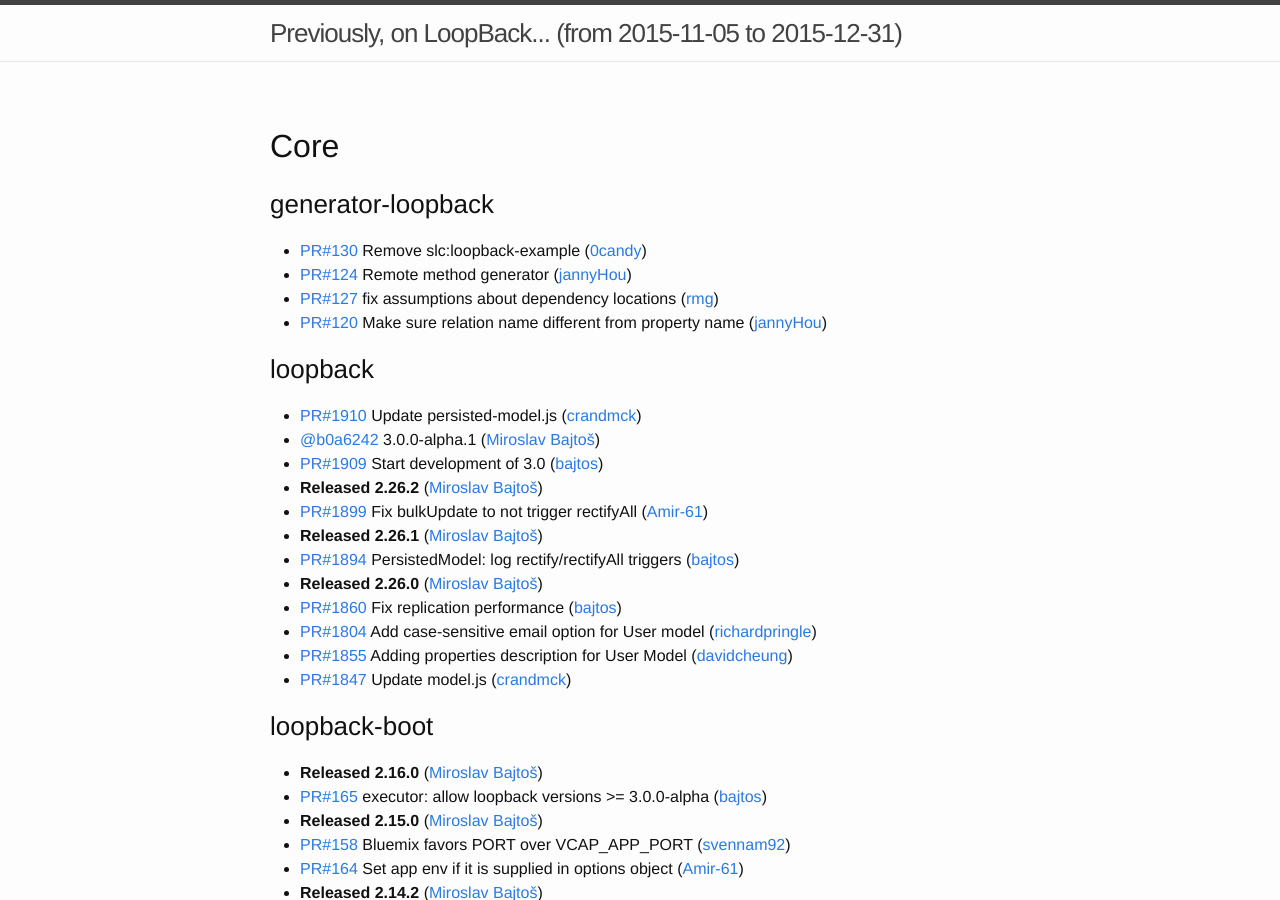
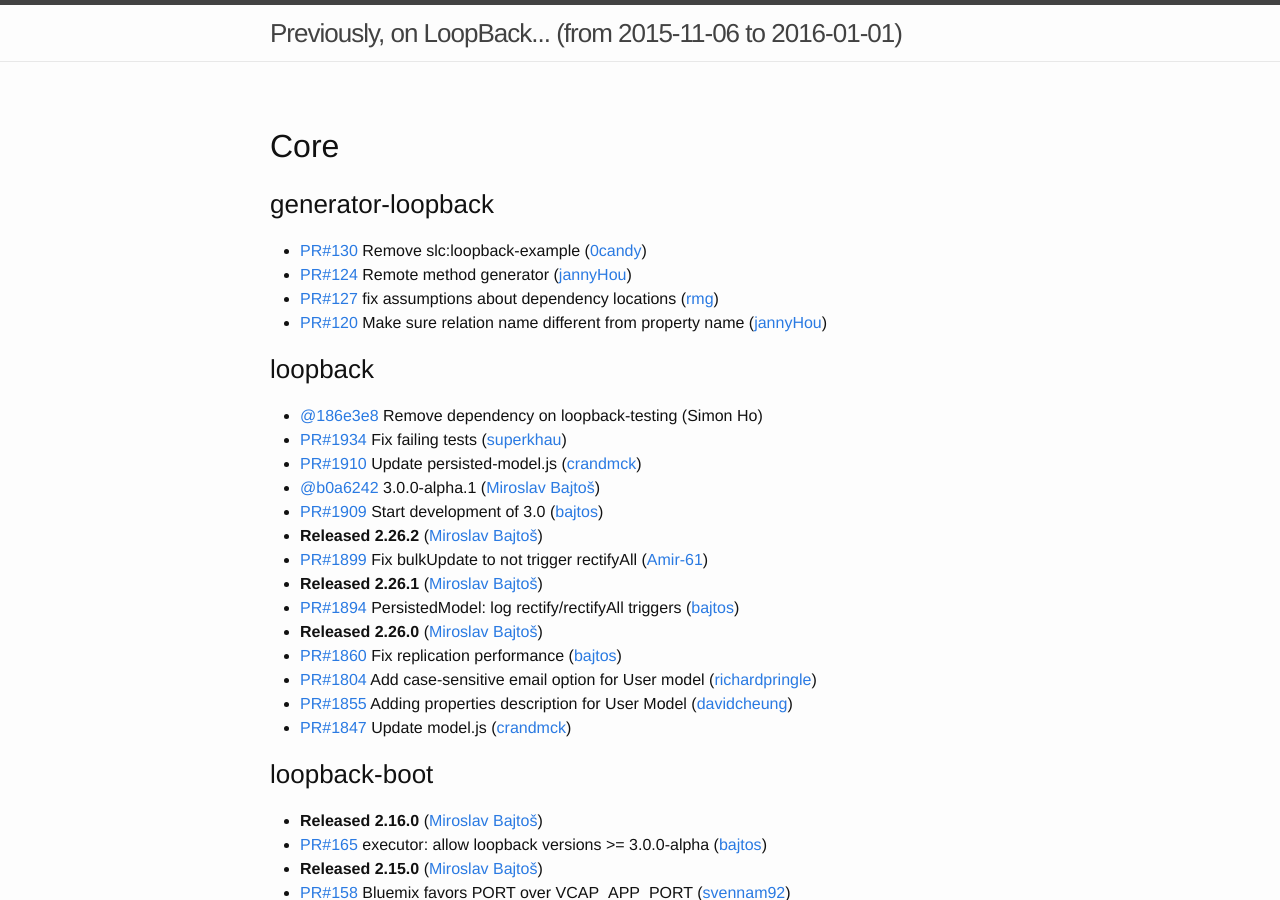
Before and after one commit to strongloop/loopback, a Jekyll site: the page built from index.md, in a window 1280 px wide and 900 px high. Built offline with Jekyll 4.4.1, drawn with Linux system fonts in a browser that asks for light colours; some of the changed text lies outside the part shown.

Commit message:
Update changelog

```diff
--- a/index.md
+++ b/index.md
@@ -1,6 +1,6 @@
 ---
 layout: page
-since: (from 2015-11-05 to 2015-12-31)
+since: (from 2015-11-06 to 2016-01-01)
 ---
 
 ## Core
@@ -13,6 +13,8 @@
 
 
 ### loopback
+ * [@186e3e8](https://github.com/strongloop/loopback/commit/186e3e8f924bbb324b66f46ed8ea4e10f2647319) Remove dependency on loopback-testing (Simon Ho)
+ * [PR#1934](https://github.com/strongloop/loopback/pull/1934) Fix failing tests ([superkhau](https://github.com/superkhau))
  * [PR#1910](https://github.com/strongloop/loopback/pull/1910) Update persisted-model.js ([crandmck](https://github.com/crandmck))
  * [@b0a6242](https://github.com/strongloop/loopback/commit/b0a62422c1d83c9b748bb97b7100e8dd8d2220e0) 3.0.0-alpha.1 ([Miroslav Bajtoš](https://github.com/bajtos))
  * [PR#1909](https://github.com/strongloop/loopback/pull/1909) Start development of 3.0 ([bajtos](https://github.com/bajtos))
@@ -170,6 +172,7 @@
 
 
 ### loopback-component-push
+ * [PR#109](https://github.com/strongloop/loopback-component-push/pull/109) Remove dependency on loopback-testing ([superkhau](https://github.com/superkhau))
  * **Released 1.5.2** (Simon Ho)
  * [PR#108](https://github.com/strongloop/loopback-component-push/pull/108) Remove example dir ([superkhau](https://github.com/superkhau))
 
```
